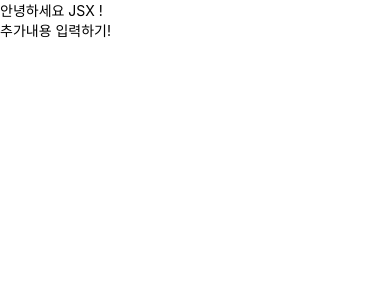
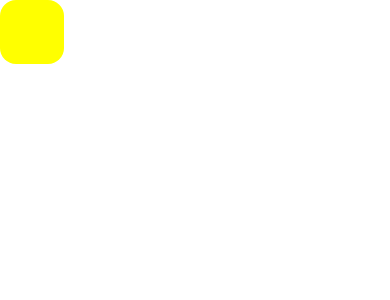
Before and after one commit to heeeun1207/react-native, a React Native app: screen / in a window 390 px wide. Shown: the top 300 px of the page. Built offline with nearby package versions, Linux system fonts and the light colour scheme.

Commit message:
둥근 모서리

```diff
--- a/App.tsx
+++ b/App.tsx
@@ -1,15 +1,13 @@
 import React from 'react';
 import {SafeAreaView} from 'react-native';
-import Greeting from './components/Greeting';
+import Box from './components/Box';
 
 const App = () => {
   const name = 'JSX';
   return (
     <SafeAreaView>
     {/* 주석을 작성해봅시다 */}
-      <Greeting
-        name={name} // 이름을 설정하기
-      />
+      <Box />
     </SafeAreaView>
   );
 };
--- /dev/null
+++ b/components/Box.js
@@ -0,0 +1,19 @@
+import React from 'react';
+import { View, StyleSheet } from 'react-native';
+
+function Box(props) {
+  return <View style={[styles.box, styles.rounded]} />;
+}
+
+const styles = StyleSheet.create({
+  box: {
+    width: 64,
+    height: 64,
+    backgroundColor: 'yellow',
+  },
+  rounded: {
+    borderRadius:16,
+  },
+});
+
+export default Box;
```
